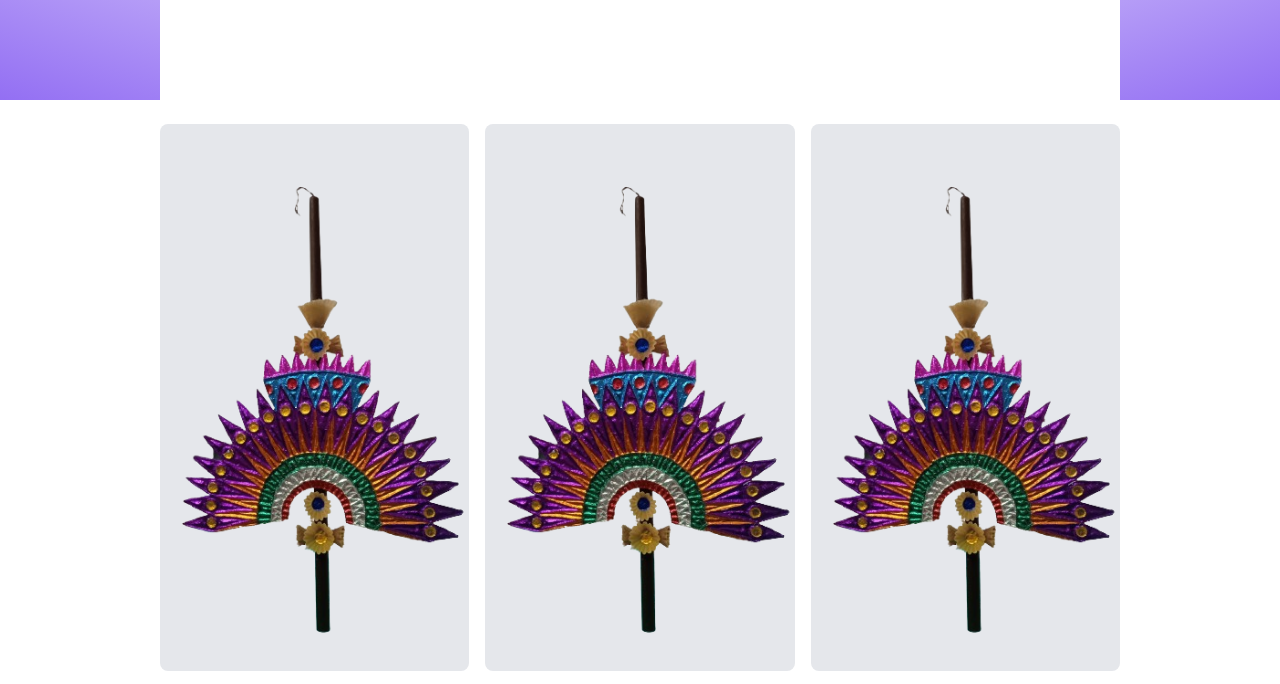
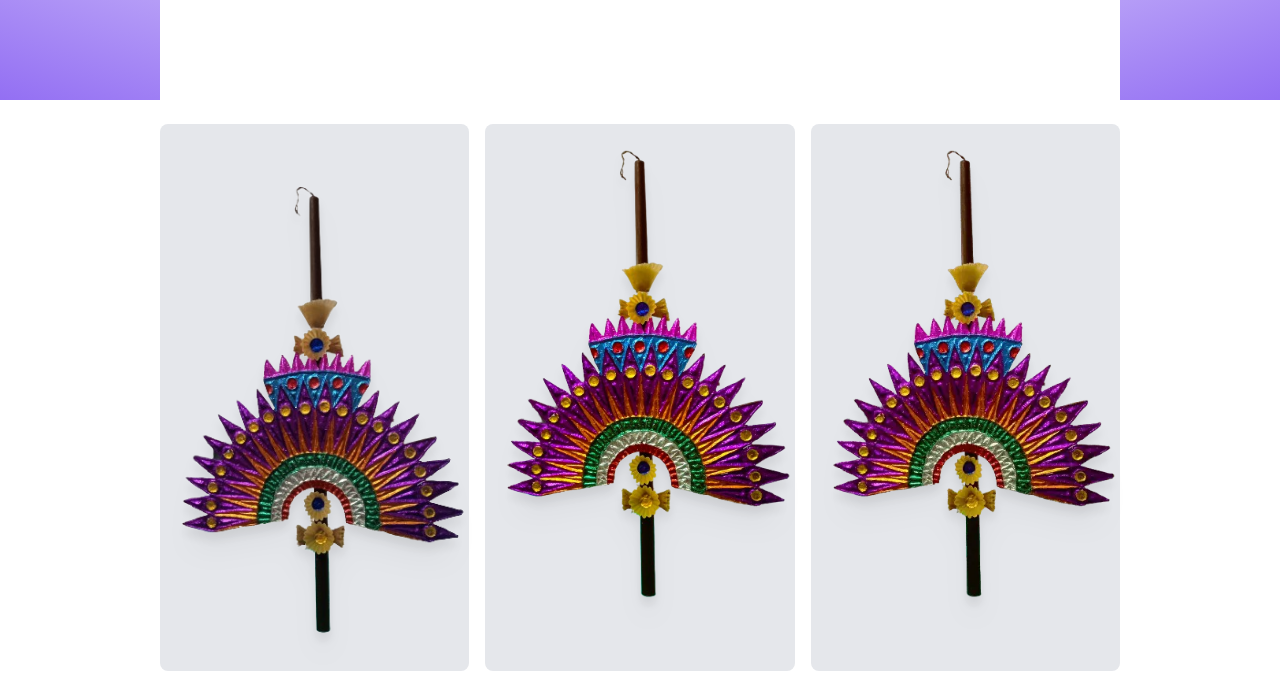
Before and after one commit to Candido-HM/XochiCera, an Astro site: page / in a window 1280 px wide. Shown: the part 700-1384 px from the top of the page. Built offline with nearby package versions, Linux system fonts and the light colour scheme; Astro itself is replaced by a stand-in of ours; grey boxes are pictures that could not be loaded.

Commit message:
test con las imagenes de la galeria

```diff
--- a/src/components/Gallery.astro
+++ b/src/components/Gallery.astro
@@ -1,12 +1,12 @@
 <div class="w-full sm:w-3/4 max-w-screen-lg grid grid-cols-2 md:grid-cols-3 gap-4 mb-10">
     <div class="bg-gray-200 rounded-lg">
-        <img class="h-auto max-w-full" src="/velas/penachovela.png" alt="vela">
+        <img class="h-auto max-w-full drop-shadow-xl" src="/velas/penachovela.png" alt="vela">
     </div>
     <div class="bg-gray-200 rounded-lg">
-        <img class="h-auto max-w-full" src="/velas/penachovela.png" alt="vela">
+        <img class="h-auto max-w-full drop-shadow-xl" src="/velas/vela-penacho.png" alt="vela">
     </div>
     <div class="bg-gray-200 rounded-lg">
-        <img class="h-auto max-w-full" src="/velas/penachovela.png" alt="vela">
+        <img class="h-auto max-w-full drop-shadow-xl" src="/velas/vela-penacho.webp" alt="vela">
     </div>
     <div>
         <img class="h-auto max-w-full rounded-lg" src="https://flowbite.s3.amazonaws.com/docs/gallery/square/image-3.jpg" alt="">
```
Also changed, not shown: public/velas/vela-penacho.png (added), public/velas/vela-penacho.webp (added).
